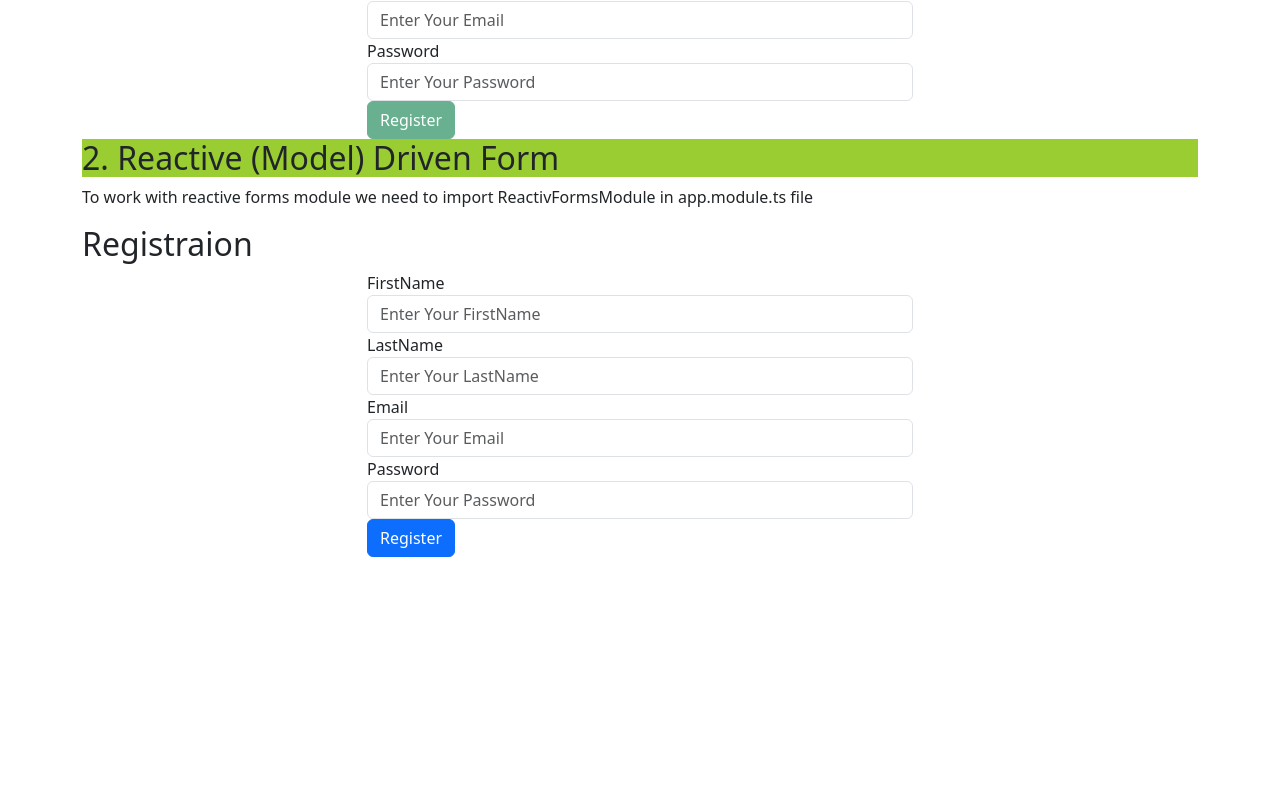
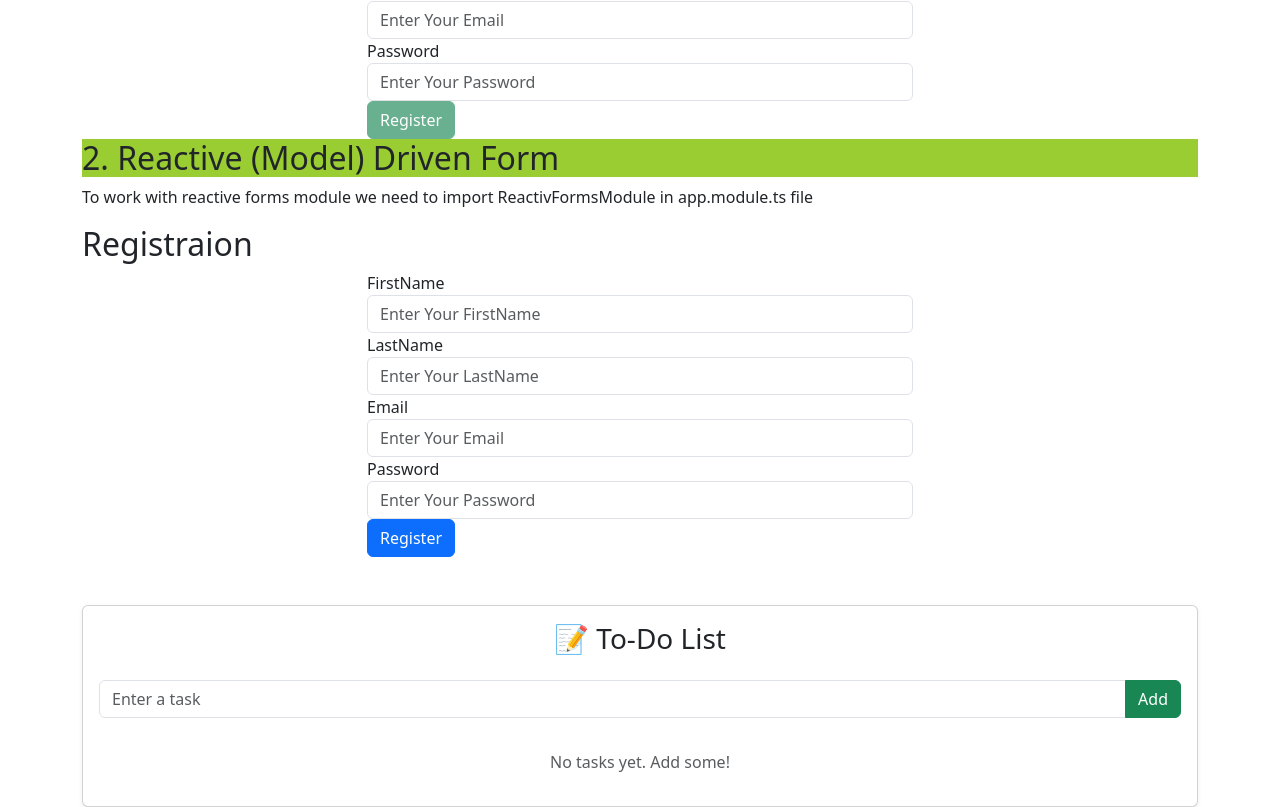
Before and after one commit to Nikunj-Java/Southafrica_SARB_2025, an Angular app in the folder Day-3/Angular-App/: page / in a window 1280 px wide. Shown: the part 2333-3140 px from the top of the page. Before the commit the page ends 2890 px from the top, so only its background shows below. Built offline with nearby package versions, Linux system fonts and the light colour scheme.

Commit message:
Todo-List,Pipes,Custom Pipes,Custom dates,Reactive Forms,Todo List App With CRUD Operation

```diff
--- a/Day-3/Angular-App/src/app/app.component.html
+++ b/Day-3/Angular-App/src/app/app.component.html
@@ -4,3 +4,4 @@
 <app-pipes></app-pipes>
 <app-tform></app-tform>
 <app-rform></app-rform>
+<app-todo></app-todo>
--- a/Day-3/Angular-App/src/app/app.module.ts
+++ b/Day-3/Angular-App/src/app/app.module.ts
@@ -9,13 +9,14 @@ import { CustomDatePipe } from './CustomDatePipe';
 import { TformComponent } from './tform/tform.component';
 import { FormsModule, ReactiveFormsModule } from '@angular/forms';
 import { RformComponent } from './rform/rform.component';
+import { TodoComponent } from './todo/todo.component';
 
 @NgModule({
   declarations: [
     AppComponent,
     PipesComponent,
     customPipes, //<----define here
-    CustomDatePipe, TformComponent, RformComponent//
+    CustomDatePipe, TformComponent, RformComponent, TodoComponent//
   ],
   imports: [
     FormsModule,//<--- needed for  template Driven Form Approach
--- /dev/null
+++ b/Day-3/Angular-App/src/app/todo/todo.component.html
@@ -0,0 +1,47 @@
+<div class="container mt-5">
+    <div class="card shadow-sm">
+      <div class="card-body">
+        <h3 class="card-title text-center mb-4">📝 To-Do List</h3>
+
+        <div class="input-group mb-3">
+          <input
+            type="text"
+            class="form-control"
+            placeholder="Enter a task"
+            [(ngModel)]="task"
+          />
+          <button class="btn btn-success" (click)="addTask()">
+            {{ isEditing ? 'Update' : 'Add' }}
+          </button>
+          <button
+            class="btn btn-secondary"
+            *ngIf="isEditing"
+            (click)="cancelEdit()"
+          >
+            Cancel
+          </button>
+        </div>
+
+        <ul class="list-group">
+          <li
+            class="list-group-item d-flex justify-content-between align-items-center"
+            *ngFor="let item of todoList; index as i"
+          >
+            <span>{{ item }}</span>
+            <div>
+              <button class="btn btn-sm btn-warning me-2" (click)="editTask(i)">
+                ✏️ Edit
+              </button>
+              <button class="btn btn-sm btn-danger" (click)="removeTask(i)">
+                ❌
+              </button>
+            </div>
+          </li>
+        </ul>
+
+        <p *ngIf="todoList.length === 0" class="text-muted text-center mt-3">
+          No tasks yet. Add some!
+        </p>
+      </div>
+    </div>
+  </div>
--- /dev/null
+++ b/Day-3/Angular-App/src/app/todo/todo.component.ts
@@ -0,0 +1,48 @@
+import { Component } from '@angular/core';
+
+@Component({
+  selector: 'app-todo',
+  templateUrl: './todo.component.html',
+  styleUrls: ['./todo.component.css']
+})
+export class TodoComponent {
+
+  task: string = '';
+  todoList: string[] = [];
+
+  isEditing: boolean = false;
+editingIndex: number = -1;
+
+  addTask() {
+    if (this.task.trim()) {
+      if (this.isEditing) {
+        this.todoList[this.editingIndex] = this.task.trim();
+        this.isEditing = false;
+        this.editingIndex = -1;
+      } else {
+        this.todoList.push(this.task.trim());
+      }
+      this.task = '';
+    }
+  }
+
+  editTask(index: number) {
+    this.task = this.todoList[index];
+    this.isEditing = true;
+    this.editingIndex = index;
+  }
+
+  removeTask(index: number) {
+    this.todoList.splice(index, 1);
+    if (this.isEditing && this.editingIndex === index) {
+      this.isEditing = false;
+      this.task = '';
+    }
+  }
+
+  cancelEdit() {
+    this.isEditing = false;
+    this.editingIndex = -1;
+    this.task = '';
+  }
+}
```
Also changed, not shown: Day-3/Angular-App/src/app/todo/todo.component.css (added), 1 other file (tests, documents, lock files or other folders).
